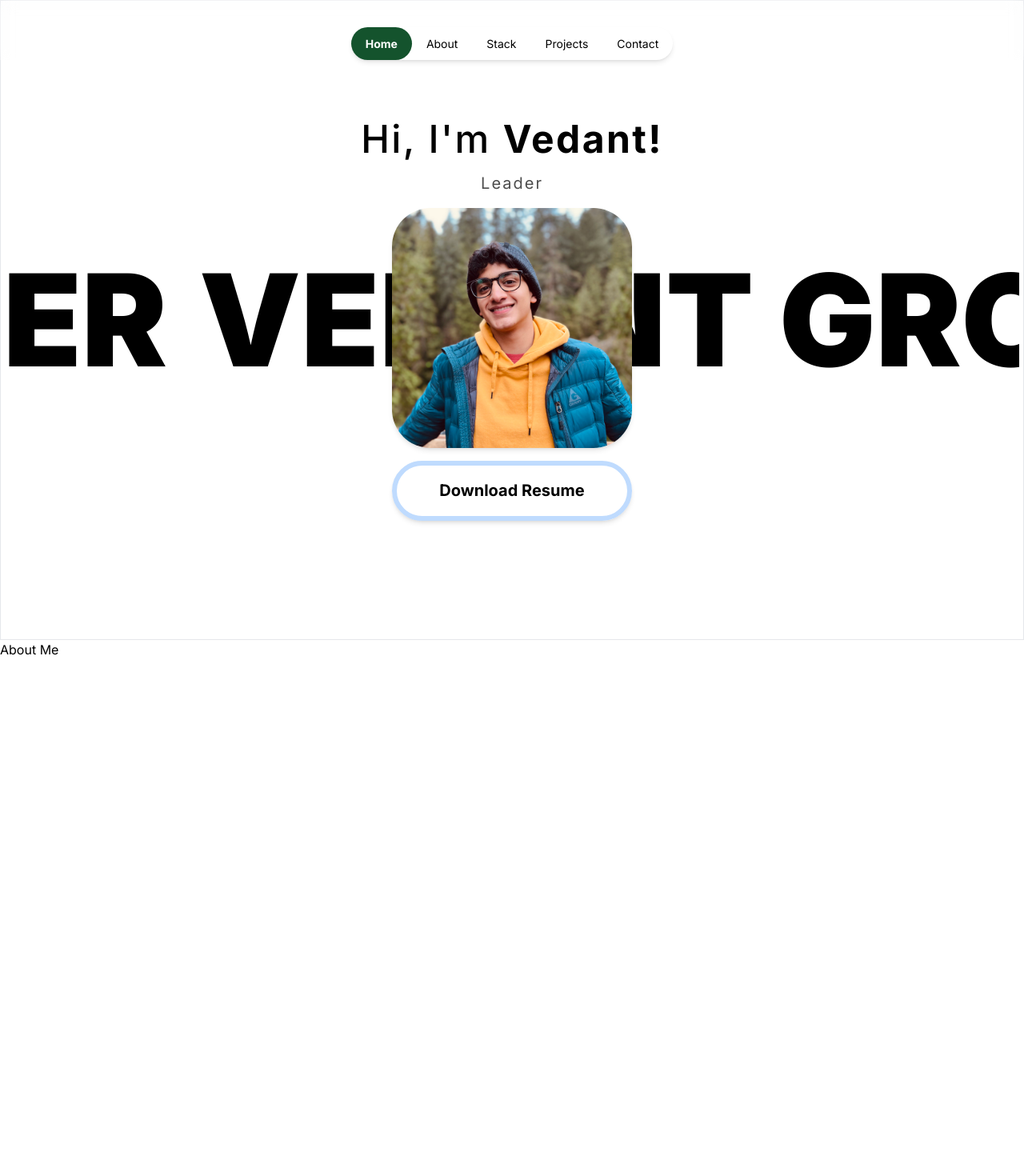
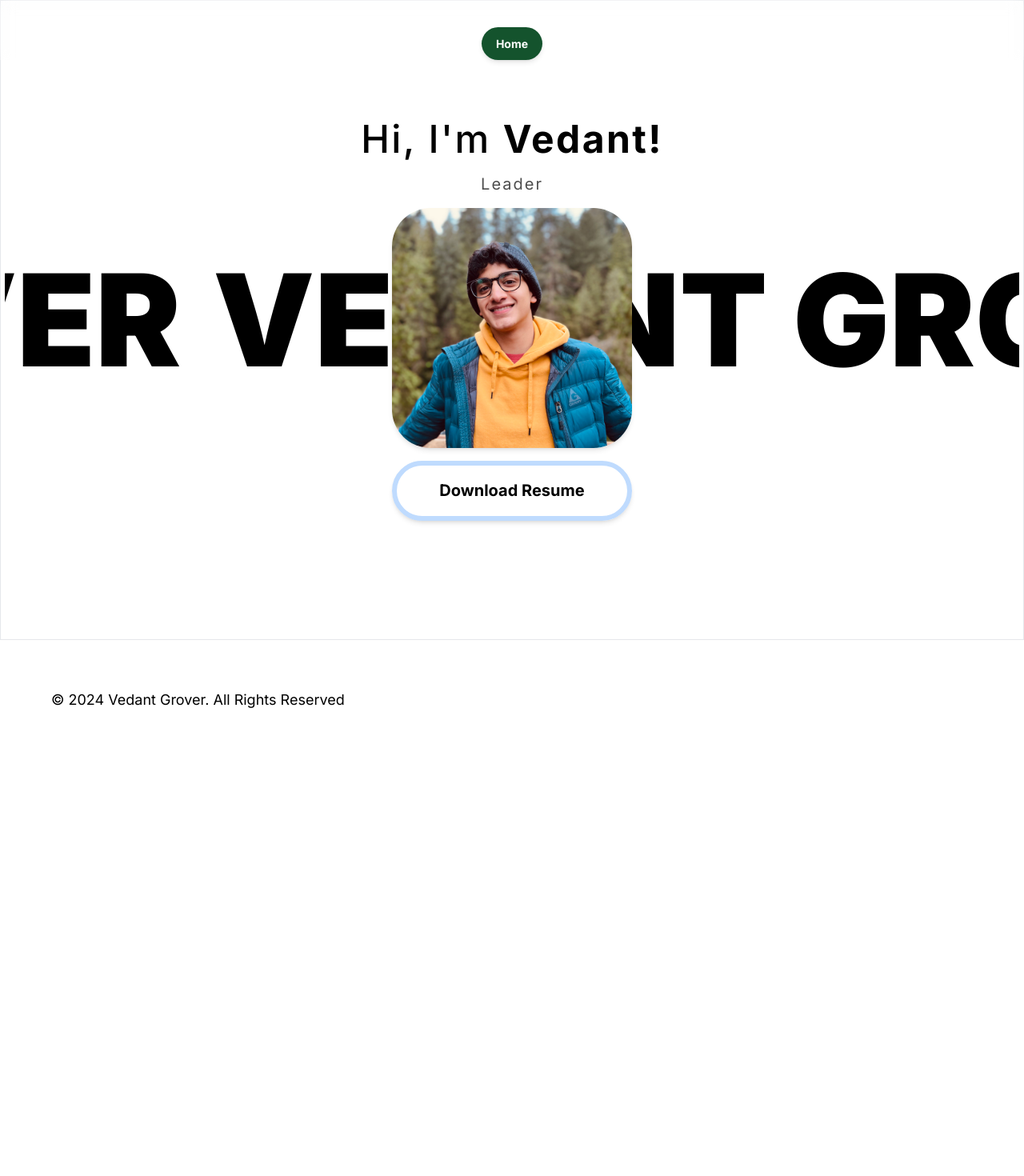
Before and after one commit to vedantgrover/VedantsPortfolio, a Next.js app: page / in a window 1280 px wide. Shown: the top 1470 px of the page at 80% size. After the commit the page ends 950 px from the top, so only its background shows below. Built offline with nearby package versions, Linux system fonts and the light colour scheme.

Commit message:
Gets it ready for production

```diff
--- a/app/layout.tsx
+++ b/app/layout.tsx
@@ -19,10 +19,10 @@ export default function RootLayout({
 }>) {
     const navBarLinks = [
         {title: "Home",id: "home"},
-        {title: "About", id: "about"},
-        {title: "Stack", id: "stack"},
-        {title: "Projects", id: "projects"},
-        {title: "Contact", id: "contact"}
+        // {title: "About", id: "about"},
+        // {title: "Stack", id: "stack"},
+        // {title: "Projects", id: "projects"},
+        // {title: "Contact", id: "contact"}
     ]
 
     return (
--- a/app/page.tsx
+++ b/app/page.tsx
@@ -4,7 +4,7 @@ export default function Home() {
     return (
         <div className="flex flex-col justify-between">
             <HomeSection/>
-            <section id="about" className="h-screen">About Me</section>
+            {/*<section id="about" className="h-screen">About Me</section>*/}
         </div>
     );
 }
```
